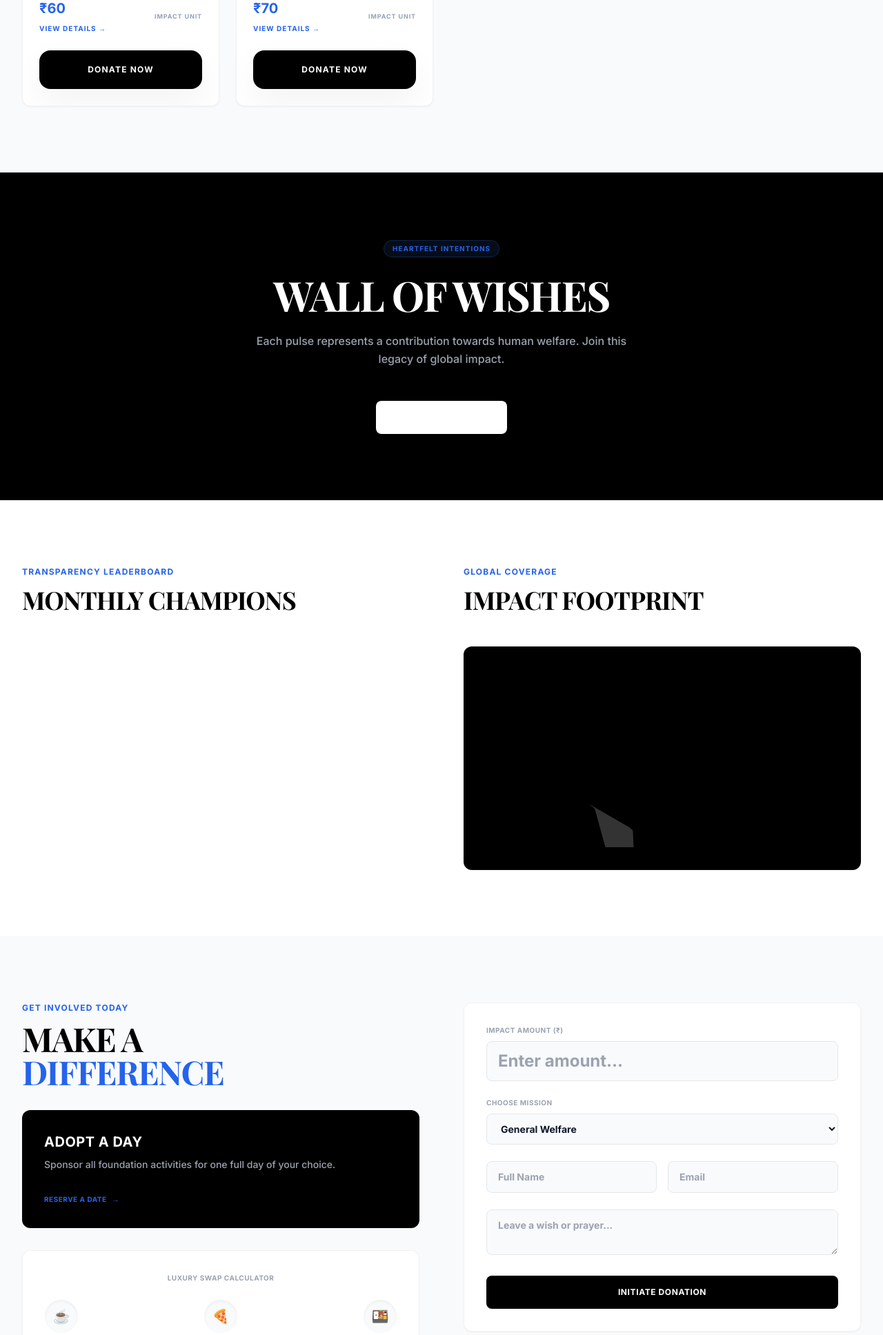
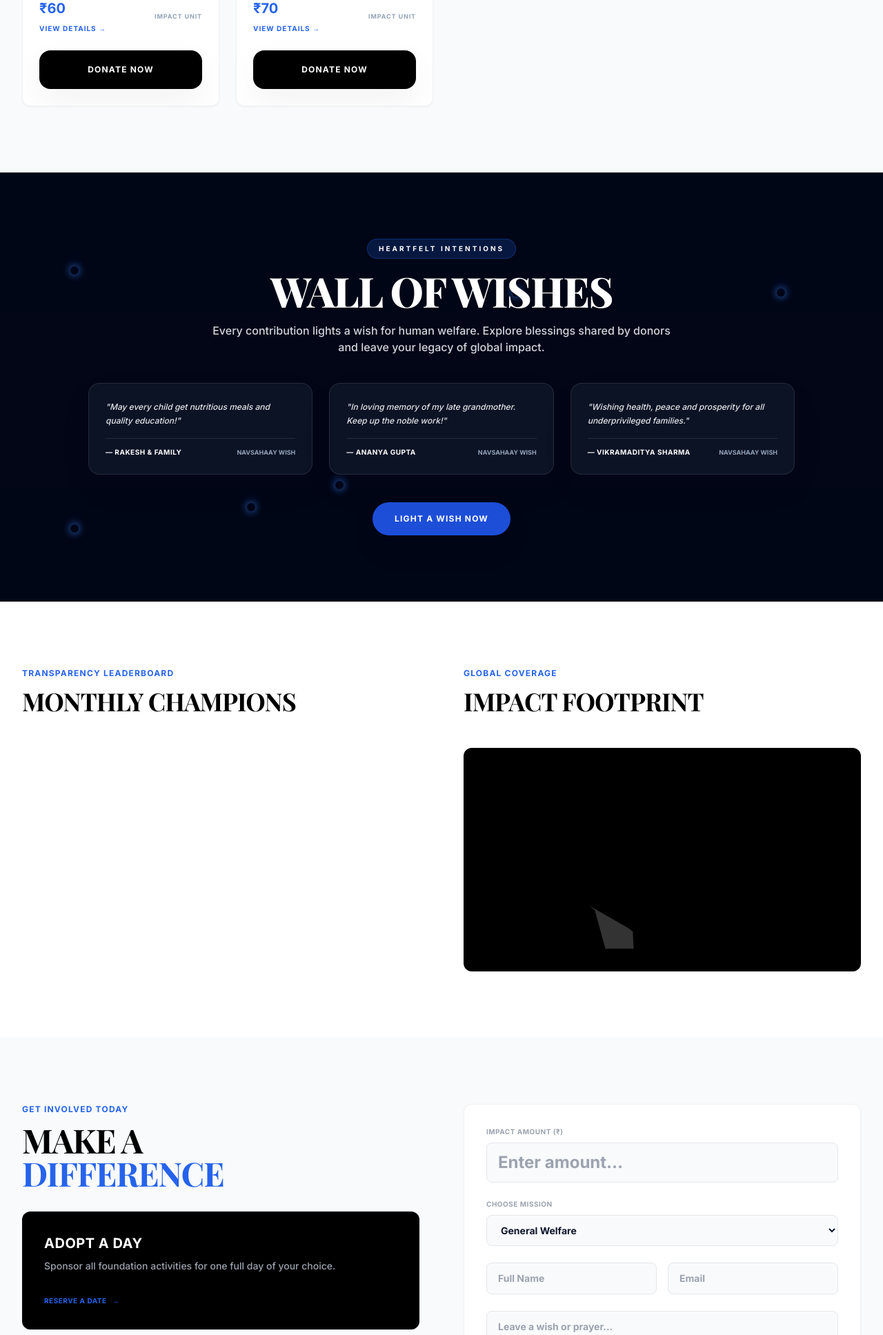
Before and after one commit to supportzingtv-create/NavSahaay, a Flask app: page / in a window 1280 px wide. Shown: the part 2087-4022 px from the top of the page at 69% size. Run offline with Flask 3, Linux system fonts and the light colour scheme; data that the repository does not hold is empty; some libraries are stand-ins or nearby versions.

Commit message:
ewgfrgqr

```diff
--- a/app/routes/main.py
+++ b/app/routes/main.py
@@ -201,16 +201,38 @@ def home():
         prog_db = Setting.get("programmes")
         if prog_db: programmes = prog_db
 
+        recent_wishes = Donation.get_recent_wishes(12)
+        if not recent_wishes:
+            recent_wishes = [
+                {"wish": "May every child get nutritious meals and quality education!", "donor_name": "Rakesh & Family", "anonymous": False},
+                {"wish": "In loving memory of my late grandmother. Keep up the noble work!", "donor_name": "Ananya Gupta", "anonymous": False},
+                {"wish": "Wishing health, peace and prosperity for all underprivileged families.", "donor_name": "Vikramaditya Sharma", "anonymous": False},
+                {"wish": "May our tree plantation drive bloom into a green forest for future generations.", "donor_name": "Priya Verma", "anonymous": False},
+                {"wish": "Happy to contribute towards a hunger-free and educated India.", "donor_name": "Kindness Hero", "anonymous": True},
+                {"wish": "May all children smile and achieve their dreams!", "donor_name": "Siddharth Malhotra", "anonymous": False}
+            ]
+
     except Exception as e:
         print(f"CRITICAL: Error fetching home data from Firebase: {e}")
         # The variables already have default values, so the page will still render.
+
+    if not recent_wishes:
+        recent_wishes = [
+            {"wish": "May every child get nutritious meals and quality education!", "donor_name": "Rakesh & Family", "anonymous": False},
+            {"wish": "In loving memory of my late grandmother. Keep up the noble work!", "donor_name": "Ananya Gupta", "anonymous": False},
+            {"wish": "Wishing health, peace and prosperity for all underprivileged families.", "donor_name": "Vikramaditya Sharma", "anonymous": False},
+            {"wish": "May our tree plantation drive bloom into a green forest for future generations.", "donor_name": "Priya Verma", "anonymous": False},
+            {"wish": "Happy to contribute towards a hunger-free and educated India.", "donor_name": "Kindness Hero", "anonymous": True},
+            {"wish": "May all children smile and achieve their dreams!", "donor_name": "Siddharth Malhotra", "anonymous": False}
+        ]
 
     response = make_response(render_template("home.html",
         events=events, slider_items=slider_items, packages=packages,
         stats=stats, general=general, programmes=programmes,
         testimonials=testimonials, partners=partners, faqs=faqs,
         seo=seo, social=social, ground_reports=ground_reports,
-        leaderboard=leaderboard, impact_pins=impact_pins))
+        leaderboard=leaderboard, impact_pins=impact_pins,
+        recent_wishes=recent_wishes))
     # The hero is admin-managed; never let a cached homepage hide a newly
     # saved banner from the public site.
     response.headers["Cache-Control"] = "no-store, no-cache, must-revalidate, max-age=0"
--- a/app/templates/home.html
+++ b/app/templates/home.html
@@ -228,17 +228,21 @@
 </section>
 
 <!-- Wall of Wishes -->
-<section class="reveal py-24 bg-black text-white overflow-hidden relative flex items-center">
-    <div class="absolute inset-0 bg-black opacity-90"></div>
+<section class="reveal py-24 bg-slate-950 text-white overflow-hidden relative min-h-[500px] flex items-center">
+    <!-- Starfield / Pulsing Wishes Backdrop -->
+    <div class="absolute inset-0 bg-slate-950/90"></div>
     <div class="absolute inset-0 z-0">
         {% for wish in recent_wishes %}
-        <div class="absolute animate-float-wish"
-             style="top: {{ range(10, 80)|random }}%; left: {{ range(5, 90)|random }}%; animation-delay: {{ range(0, 10)|random }}s;">
-            <div class="relative group cursor-pointer">
-                <div class="w-2.5 h-2.5 bg-blue-500 rounded-full shadow-[0_0_15px_#2563eb] animate-pulse"></div>
-                <div class="absolute bottom-6 left-1/2 -translate-x-1/2 w-56 p-4 bg-gray-900 border border-gray-800 rounded-lg opacity-0 group-hover:opacity-100 transition-all duration-300 pointer-events-none z-10 shadow-xl">
-                    <p class="text-[11px] text-gray-300 leading-relaxed mb-2">"{{ wish.wish }}"</p>
-                    <p class="text-[9px] font-bold uppercase tracking-wider text-white border-t border-gray-800 pt-2">— {{ wish.donor_name if not wish.anonymous else 'A Hero' }}</p>
+        {% set top_pos = [15, 25, 35, 55, 65, 75, 20, 40, 70, 80]|random %}
+        {% set left_pos = [8, 18, 28, 38, 48, 58, 68, 78, 88]|random %}
+        <div class="absolute group cursor-pointer" style="top: {{ top_pos }}%; left: {{ left_pos }}%;">
+            <div class="w-3 h-3 bg-primary-500 rounded-full shadow-[0_0_20px_#2563eb] animate-ping opacity-75"></div>
+            <div class="w-3 h-3 bg-primary-400 rounded-full shadow-[0_0_12px_#3b82f6] relative"></div>
+            <div class="absolute bottom-8 left-1/2 -translate-x-1/2 w-64 p-4 bg-slate-900 border border-slate-700 rounded-2xl opacity-0 group-hover:opacity-100 transition-all duration-300 pointer-events-none z-30 shadow-2xl backdrop-blur-md">
+                <p class="text-xs text-gray-200 leading-relaxed font-medium mb-3">"{{ wish.wish if wish.wish else wish.get('wish', '') }}"</p>
+                <div class="border-t border-slate-800 pt-2 flex items-center justify-between">
+                    <span class="text-[10px] font-extrabold uppercase tracking-wider text-primary-400">— {{ wish.donor_name if (wish.donor_name and not wish.anonymous) else wish.get('donor_name', 'A Hero') }}</span>
+                    <span class="text-[9px] text-gray-400 font-bold uppercase">Verified Donor</span>
                 </div>
             </div>
         </div>
@@ -246,12 +250,40 @@
     </div>
 
     <div class="max-w-7xl mx-auto px-4 sm:px-6 lg:px-8 relative z-10 text-center">
-        <div class="mb-12">
-            <span class="inline-block px-3 py-1 rounded-full bg-blue-500/10 text-primary-500 text-[10px] font-bold uppercase tracking-widest mb-6 border border-blue-500/20">Heartfelt Intentions</span>
-            <h2 class="text-4xl md:text-6xl font-serif font-bold text-white uppercase tracking-tight mb-6">Wall of Wishes</h2>
-            <p class="text-base text-gray-400 max-w-xl mx-auto font-medium leading-relaxed">Each pulse represents a contribution towards human welfare. Join this legacy of global impact.</p>
+        <div class="mb-10">
+            <span class="inline-block px-4 py-1.5 rounded-full bg-primary-500/20 text-primary-400 text-[10px] font-extrabold uppercase tracking-[0.3em] mb-4 border border-primary-500/30">
+                Heartfelt Intentions
+            </span>
+            <h2 class="text-4xl md:text-6xl font-serif font-black text-white uppercase tracking-tight mb-4">
+                Wall of Wishes
+            </h2>
+            <p class="text-sm md:text-base text-gray-300 max-w-2xl mx-auto font-medium leading-relaxed">
+                Every contribution lights a wish for human welfare. Explore blessings shared by donors and leave your legacy of global impact.
+            </p>
         </div>
-        <a href="#donate" class="inline-flex items-center px-8 py-4 bg-primary-50 text-white rounded-lg font-bold uppercase text-xs tracking-wider transition-colors hover:bg-primary-600 shadow-md">Light a Wish Now</a>
+
+        <!-- Recent Donor Wishes Scrollable Cards Strip -->
+        {% if recent_wishes %}
+        <div class="grid grid-cols-1 md:grid-cols-3 gap-6 mb-10 text-left max-w-5xl mx-auto">
+            {% for wish in recent_wishes[:3] %}
+            <div class="bg-slate-900/80 border border-white/10 p-6 rounded-2xl backdrop-blur-md shadow-xl hover:border-primary-500/50 transition-all">
+                <p class="text-xs text-gray-200 font-medium leading-relaxed mb-4 italic">
+                    "{{ wish.wish if wish.wish else wish.get('wish', '') }}"
+                </p>
+                <div class="border-t border-white/10 pt-3 flex items-center justify-between">
+                    <span class="text-[10px] font-black uppercase tracking-wider text-primary-400">
+                        — {{ wish.donor_name if (wish.donor_name and not wish.anonymous) else wish.get('donor_name', 'Kindness Donor') }}
+                    </span>
+                    <span class="text-[9px] font-bold text-slate-400 uppercase">NavSahaay Wish</span>
+                </div>
+            </div>
+            {% endfor %}
+        </div>
+        {% endif %}
+
+        <a href="#donate" class="inline-flex items-center justify-center px-8 py-4 bg-primary-600 hover:bg-primary-700 text-white rounded-full font-black text-xs uppercase tracking-widest shadow-xl transition-all hover:scale-105 active:scale-95">
+            Light a Wish Now
+        </a>
     </div>
 </section>
 
```
